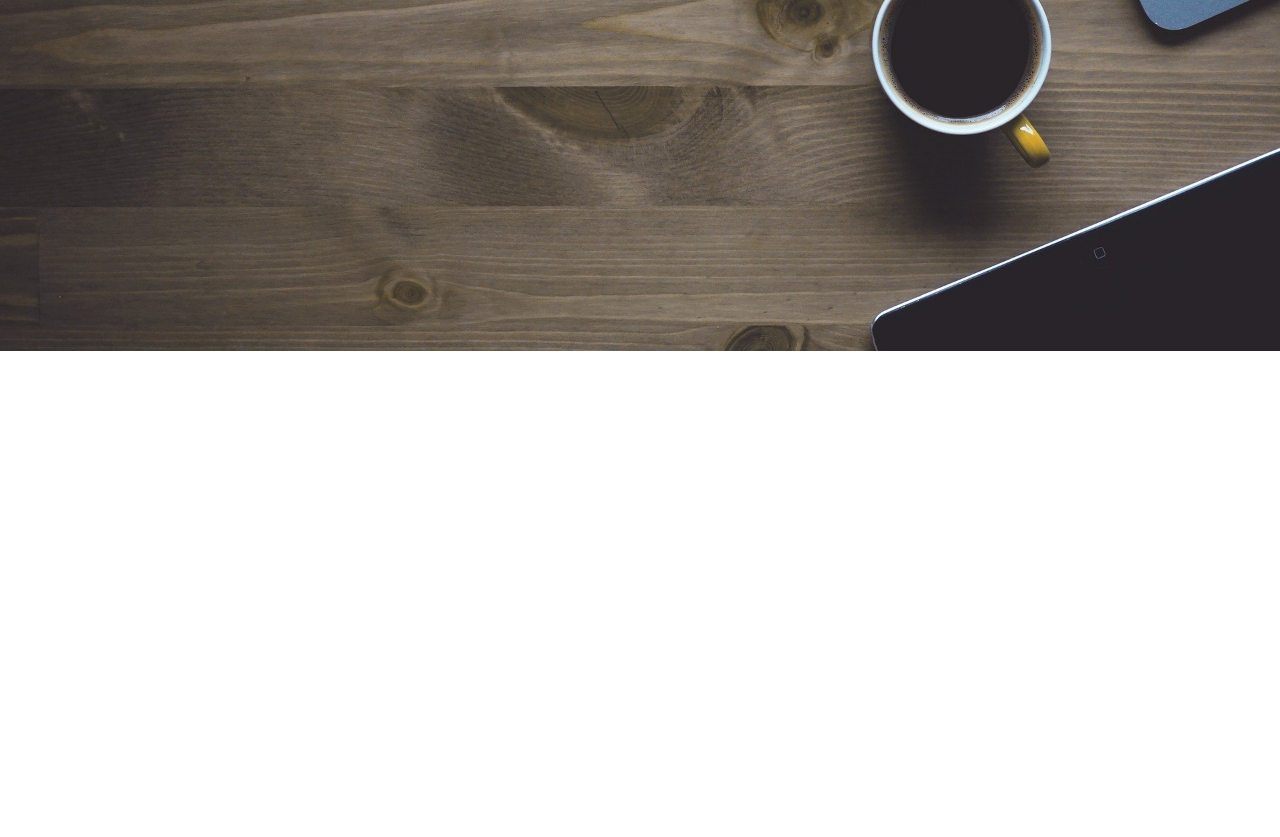
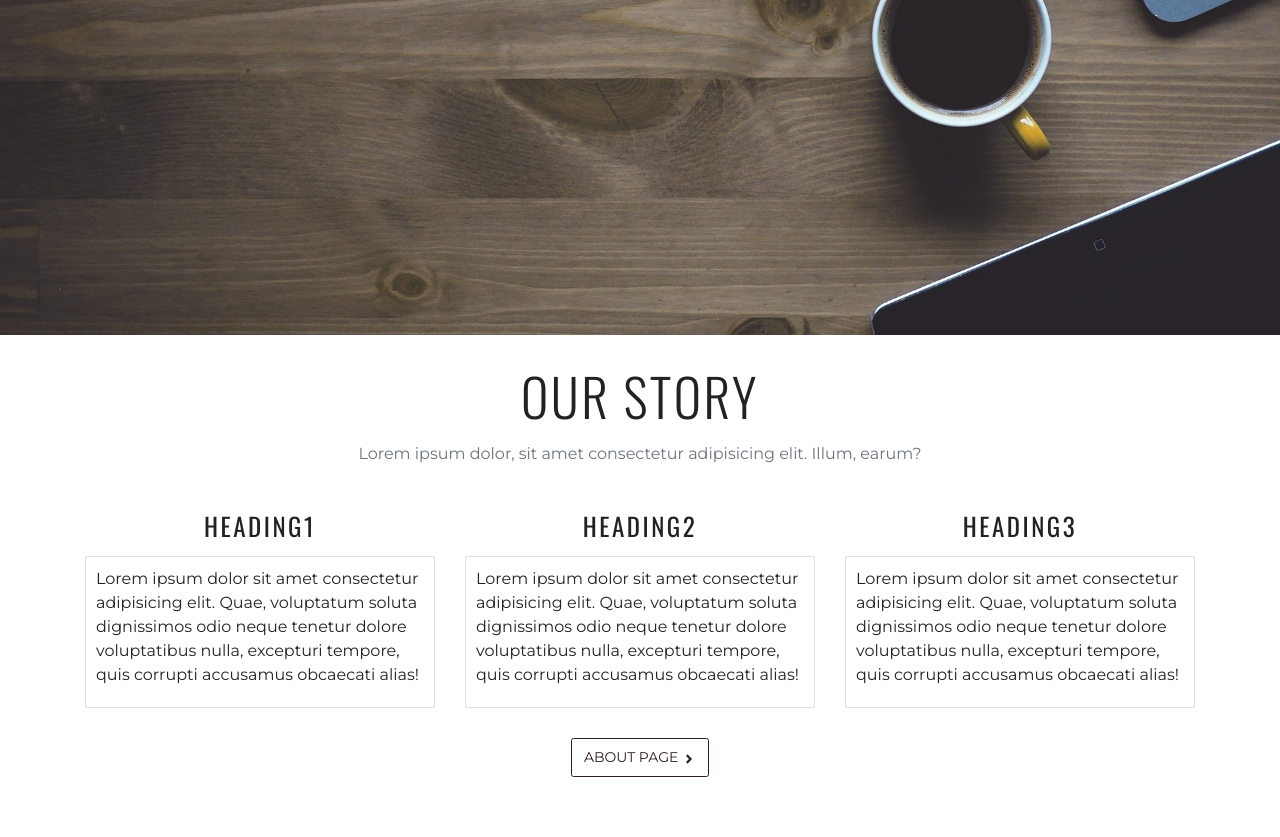
Before and after one commit to locaulker/coffee-shop, a Gatsby site: page / in a window 1280 px wide. Shown: the part 465-1302 px from the top of the page. Before the commit the page ends 816 px from the top, so only its background shows below. Built offline with nearby package versions, Linux system fonts and the light colour scheme; Gatsby itself is replaced by a stand-in of ours.

Commit message:
completed about section

```diff
--- a/src/components/Globals/Navbar.js
+++ b/src/components/Globals/Navbar.js
@@ -1,6 +1,6 @@
 import React, { Component } from 'react'
 import {Link} from 'gatsby'
-import logo from '../../images/logo.svg'
+import logo from '../../images/logo2.svg'
 import {FaCartArrowDown} from 'react-icons/fa'
 
 
--- /dev/null
+++ b/src/components/Globals/Title.js
@@ -0,0 +1,11 @@
+import React from 'react'
+
+export default function Title({title}) {
+  return (
+    <div className="row">
+      <div className="col text-center mb-3">
+        <h1 className="display-4 text-uppercase">{title}</h1>
+      </div>
+    </div>
+  )
+}
--- /dev/null
+++ b/src/components/Home/Info.js
@@ -0,0 +1,52 @@
+import React from 'react'
+import {Link} from 'gatsby'
+import Title from '../Globals/Title'
+import {FaAngleRight} from 'react-icons/fa'
+
+
+const Info = () => {
+  return (
+    <section className="py-5">
+      <div className="container">
+        <Title title="our story">our story</Title>
+        <div className="row">
+          <div className="col-10 col-sm-8 mx-auto text-center">
+            <p className="text-muted mb-5">Lorem ipsum dolor, sit amet consectetur adipisicing elit. Illum, earum?</p>
+          </div>
+        </div>
+
+        <div className="row">
+          <div className="col-md-4">
+            <h3 className="text-center my-4 text-uppercase">heading1</h3>
+            <div className="card p-3">
+              <p>Lorem ipsum dolor sit amet consectetur adipisicing elit. Quae, voluptatum soluta dignissimos odio neque tenetur dolore voluptatibus nulla, excepturi tempore, quis corrupti accusamus obcaecati alias!</p>
+            </div>
+          </div>
+          <div className="col-md-4">
+            <h3 className="text-center my-4 text-uppercase">heading2</h3>
+            <div className="card p-3">
+              <p>Lorem ipsum dolor sit amet consectetur adipisicing elit. Quae, voluptatum soluta dignissimos odio neque tenetur dolore voluptatibus nulla, excepturi tempore, quis corrupti accusamus obcaecati alias!</p>
+            </div>
+          </div>
+          <div className="col-md-4">
+            <h3 className="text-center my-4 text-uppercase">heading3</h3>
+            <div className="card p-3">
+              <p>Lorem ipsum dolor sit amet consectetur adipisicing elit. Quae, voluptatum soluta dignissimos odio neque tenetur dolore voluptatibus nulla, excepturi tempore, quis corrupti accusamus obcaecati alias!</p>
+            </div>
+          </div>
+        </div>
+
+        <div className="col-10 col-sm-8 mx-auto text-center">
+          <Link to="/about/">
+            <button className="btn text-uppercase btn-yellow my-5">
+              about page <FaAngleRight />
+            </button>
+          </Link>
+        </div>
+
+      </div>
+    </section>
+  )
+}
+
+export default Info
--- a/src/components/layout.css
+++ b/src/components/layout.css
@@ -2,11 +2,12 @@
 @import url('https://fonts.googleapis.com/css?family=Montserrat&display=swap');
 
 :root {
-  --mainCTA: #2d1ef1;
+  --mainCTA: #2d1e1f;
   --primaryColor: #ff9e09;
   --mainGrey: #ece8dc;
   --mainWhite: #fff;
   --mainDark: #222;
+  --lightShadow: 2px 5px 3px 0px rgba(0, 0, 0, 0.5);
 }
 
 html {
@@ -24,9 +25,9 @@ h1,h2,h3,h4,h5,h6 {
   letter-spacing: .25rem;
 }
 
-h1 {font-size: 5.5rem !important;}
-h2 {font-size: 3.5rem !important;}
-h3 {font-size: 3.0rem !important;}
+h1 {font-size: 5.2rem !important;}
+h2 {font-size: 3.0rem !important;}
+h3 {font-size: 2.5rem !important;}
 h4 {font-size: 2.5rem !important;}
 h5 {font-size: 1.8rem !important;}
 h6 {font-size: 1.4rem !important;}
@@ -41,7 +42,7 @@ h6 {font-size: 1.4rem !important;}
 }
 
 .default-background {
-  min-height: 94vh;
+  min-height: calc(100vh - (64.25px));
   display: flex;
   align-items: center;
   justify-content: center;
@@ -52,9 +53,19 @@ h6 {font-size: 1.4rem !important;}
 }
 .default-background h1 {
   text-transform: uppercase;
-  color: var(--mainWhite);
+  color: var(--primaryColor);
   font-weight: 700;
   margin-top: -6rem;
-  text-shadow: 2px 2px 8px rgba(255, 255, 255, .);
-  letter-spacing: 6px;
+  text-shadow: 2px 2px 8px rgba(0, 0, 0, .5);
+  letter-spacing: 1.5rem;
 }
+.btn-yellow {
+  color: var(--mainCTA);
+  border-color: var(--mainCTA);
+  padding: .8rem 1.2rem;
+  font-size: 1.4rem;
+}
+.btn-yellow:hover {
+  background-color: var(--mainCTA);
+  color: var(--mainWhite);
+}
--- a/src/pages/index.js
+++ b/src/pages/index.js
@@ -5,15 +5,17 @@ import Layout from "../components/layout"
 import SEO from "../components/seo"
 import BackgroundImgComp from '../components/Globals/BackgroundImageComp'
 
+import Info from '../components/Home/Info'
 
 const IndexPage = ({data}) => (
   <Layout>
     <SEO title="Home"keywords={['gatsby', 'application', 'react']} />
     <BackgroundImgComp
       img = {data.img.childImageSharp.fluid}
-      title="Gourmet Coffee Shop"
+      title="gourmet exclusive"
       styleClass="default-background"
     />
+    <Info />
   </Layout>
 )
 export default IndexPage
```
Also changed, not shown: src/images/logo2.svg (added).
